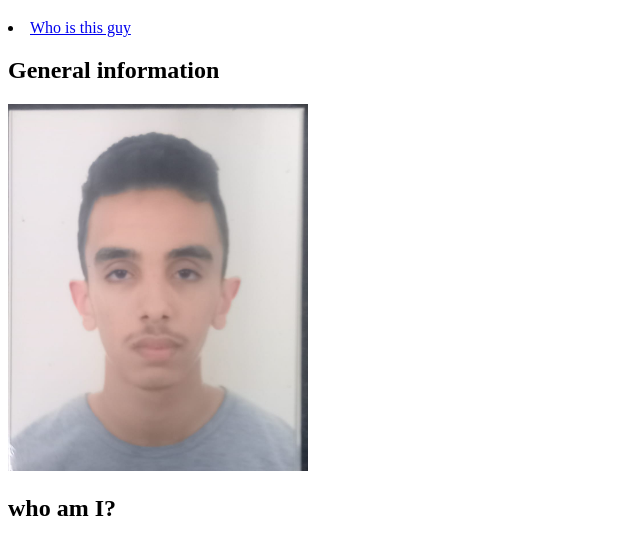
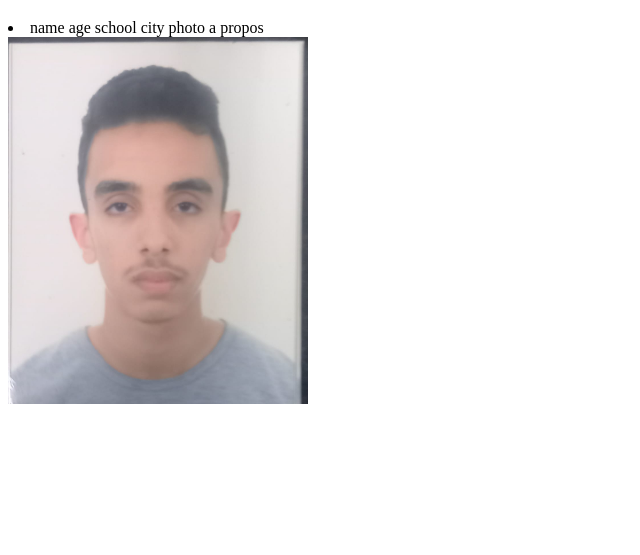
Before and after one commit to nassim-bakkas/enset-web-tp-1, a plain HTML site: page tp1.html in a window 1280 px wide. Shown: the part 61-616 px from the top of the page, without its empty margins (0-640 px from the left). Drawn offline with Linux system fonts and the light colour scheme.

Commit message:
update list

```diff
--- a/tp1.html
+++ b/tp1.html
@@ -8,13 +8,17 @@
 <body>
     <header>
         <h1>Nassim BAKKAS</h1>
-        <li><a href="#who-ami">Who is this guy</a></li>
+
+        <li>name
+            age
+            school
+            city
+            photo
+            a propos
+        </li>
     </header>
     <main>
-        <h2>General information</h2>
-        <section id="who-ami">
-        <img src="who am i.jpeg" width = "300">
-        <h2>who am I?</h2>
+        <img src="who am i.jpeg" width = "300" >
         </section>
     </main>
     <footer>
```
